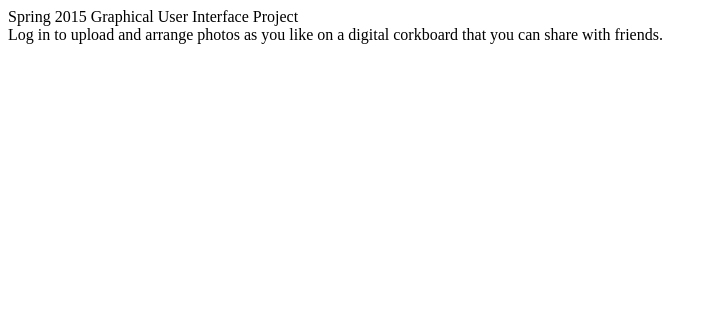
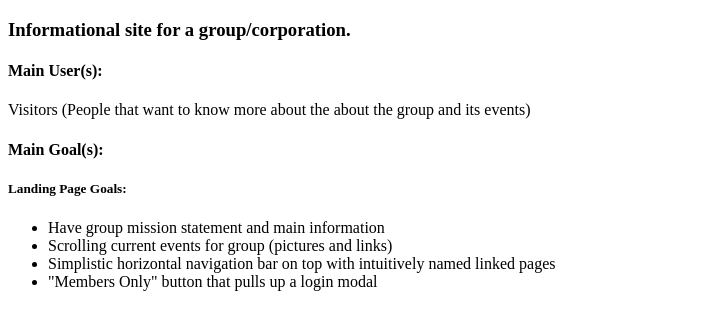
Before and after one commit to dhwong/DHwong, a plain HTML site: page index.html in a window 1280 px wide. Shown: the whole page, without its empty margins (0-717 px from the left). Drawn offline with Linux system fonts and the light colour scheme.

Commit message:
user & goals

```diff
--- a/index.html
+++ b/index.html
@@ -1,12 +1,22 @@
 <!DOCTYPE html>
 <html>
     <head>
-        <title>DIY Corkboard Scrapbook</title>
+        <title>DCBCsite</title>
         <meta charset="windows-1252">
         <meta name="viewport" content="width=device-width, initial-scale=1.0">
     </head>
-    <body>
-        <div>Spring 2015 Graphical User Interface Project</div>
-        <div>Log in to upload and arrange photos as you like on a digital corkboard that you can share with friends.</div>
+    <h3>Informational site for a group/corporation.</h3>
+
+    <h4> Main User(s): </h4>
+    	Visitors (People that want to know more about the about the group and its events)
+
+    <h4> Main Goal(s): </h4>
+    	<h5> Landing Page Goals: </h5>
+    		<ul>
+    			<li> Have group mission statement and main information </li>
+    			<li> Scrolling current events for group (pictures and links) </li>
+    			<li> Simplistic horizontal navigation bar on top with intuitively named linked pages</li>
+    			<li> "Members Only" button that pulls up a login modal</li>
+        	</ul>
     </body>
 </html>
```
